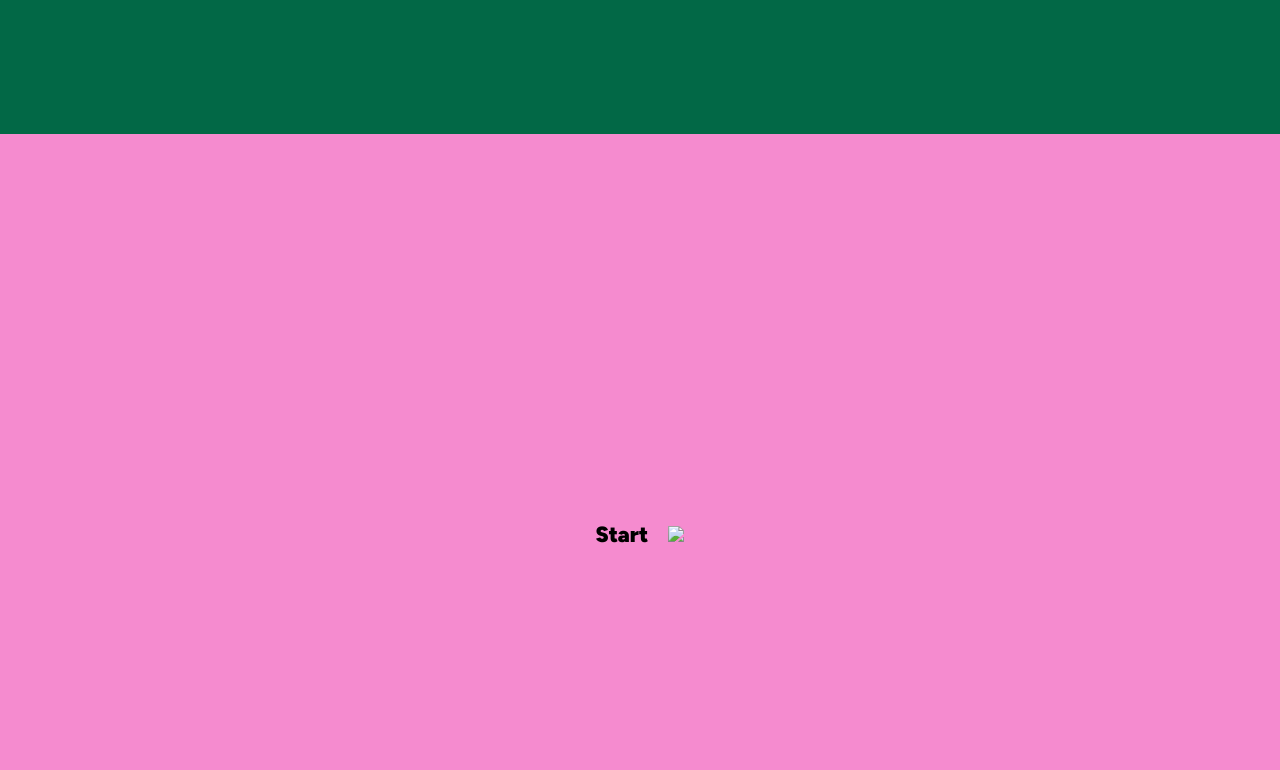
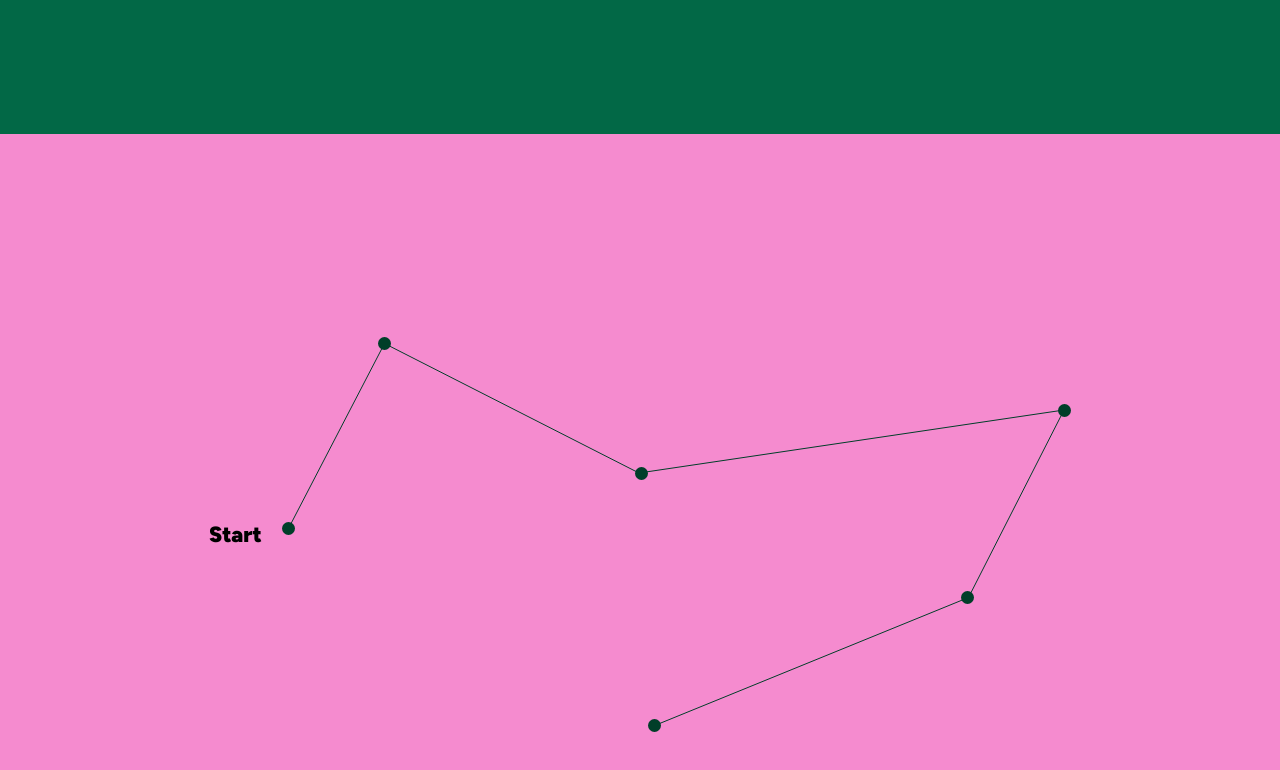
Before and after one commit to nishant25062002/snap-cogni2043104, a plain HTML site: page index.html in a window 1280 px wide. Shown: the part 7476-8246 px from the top of the page. Drawn offline with Linux system fonts and the light colour scheme; the site is published under a folder, as on GitHub Pages, so addresses that start at the root find nothing.

Commit message:
Project Completed

```diff
--- a/index.html
+++ b/index.html
@@ -248,7 +248,7 @@
         <div class="textLast">
             Start
         </div>
-        <img src="/NODAL_LINE.svg" >
+        <img src="./NODAL_LINE.svg" >
     </footer>
 </body>
 
```
